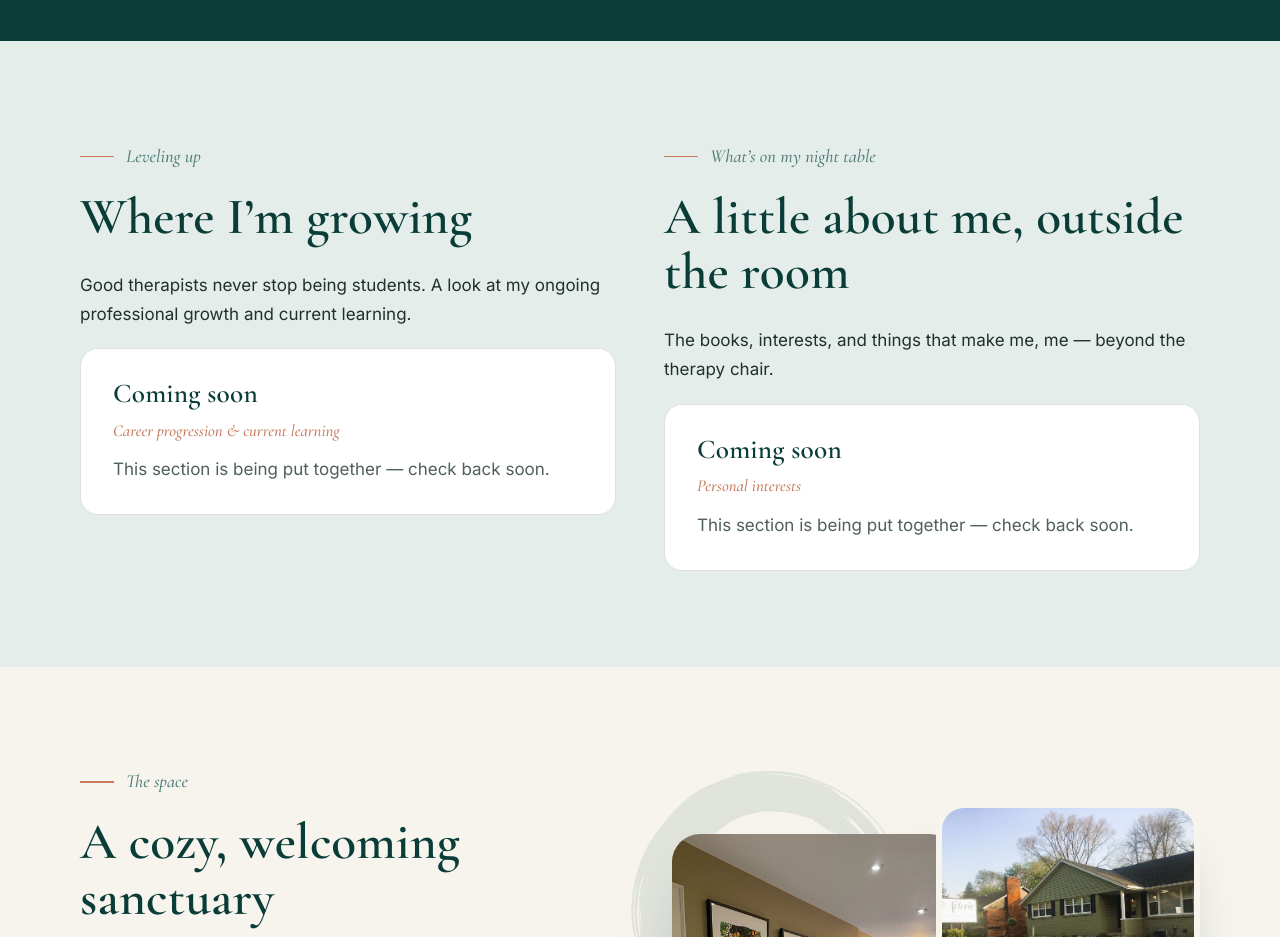
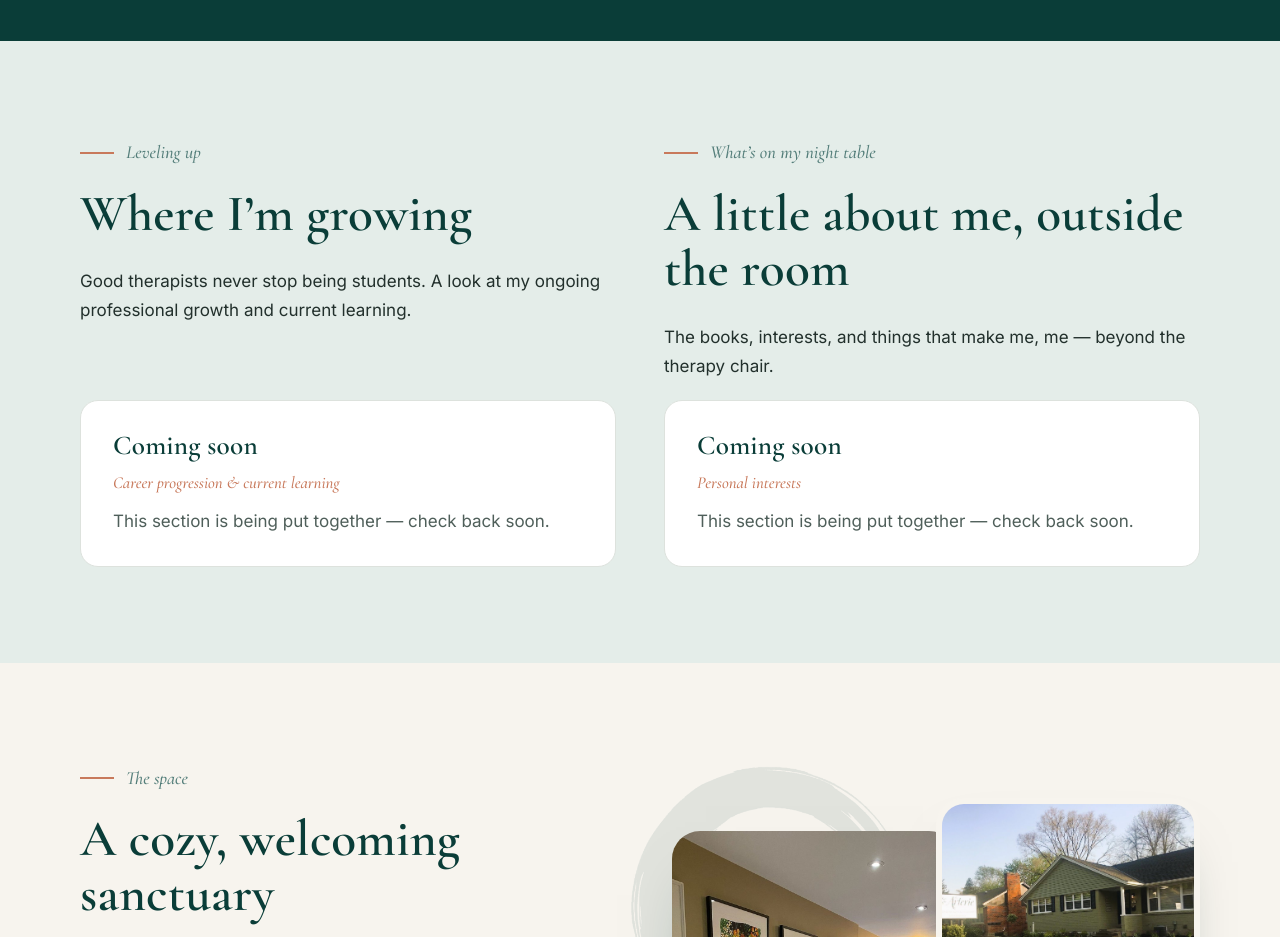
Before and after one commit to mayaritchie95/Jason-Townsley, a plain HTML site: page about.html in a window 1280 px wide. Shown: the part 5820-6757 px from the top of the page. Drawn offline with nearby package versions, Linux system fonts and the light colour scheme.

Commit message:
Add files via upload

```diff
--- a/assets/style.css
+++ b/assets/style.css
@@ -442,10 +442,11 @@ a:focus-visible,button:focus-visible,input:focus-visible,textarea:focus-visible{
 @media (max-width:560px){.haven-body{font-size:1.02rem;}}
 
 /* ---------- Side-by-side duo (Leveling up + Night table) ---------- */
-.duo{display:grid;grid-template-columns:1fr 1fr;gap:48px;align-items:start;}
+.duo{display:grid;grid-template-columns:1fr 1fr;gap:48px;align-items:stretch;}
+.duo-col{display:flex;flex-direction:column;}
 .duo-col .len{color:var(--clay);font-family:var(--serif);font-style:italic;font-size:1.05rem;margin:0 0 10px;}
-.duo-card{background:#fff;border:1px solid var(--line);border-radius:var(--radius);padding:30px 32px;margin-top:8px;}
+.duo-card{background:#fff;border:1px solid var(--line);border-radius:var(--radius);padding:30px 32px;margin-top:auto;}
 .duo-card h3{margin:0 0 .3em;}
 .duo-card p{color:var(--ink-soft);margin:0;}
 .duo-card p + p{margin-top:.5em;}
-@media (max-width:820px){.duo{grid-template-columns:1fr;gap:40px;}}
+@media (max-width:820px){.duo{grid-template-columns:1fr;gap:40px;}.duo-card{margin-top:16px;}}
```
